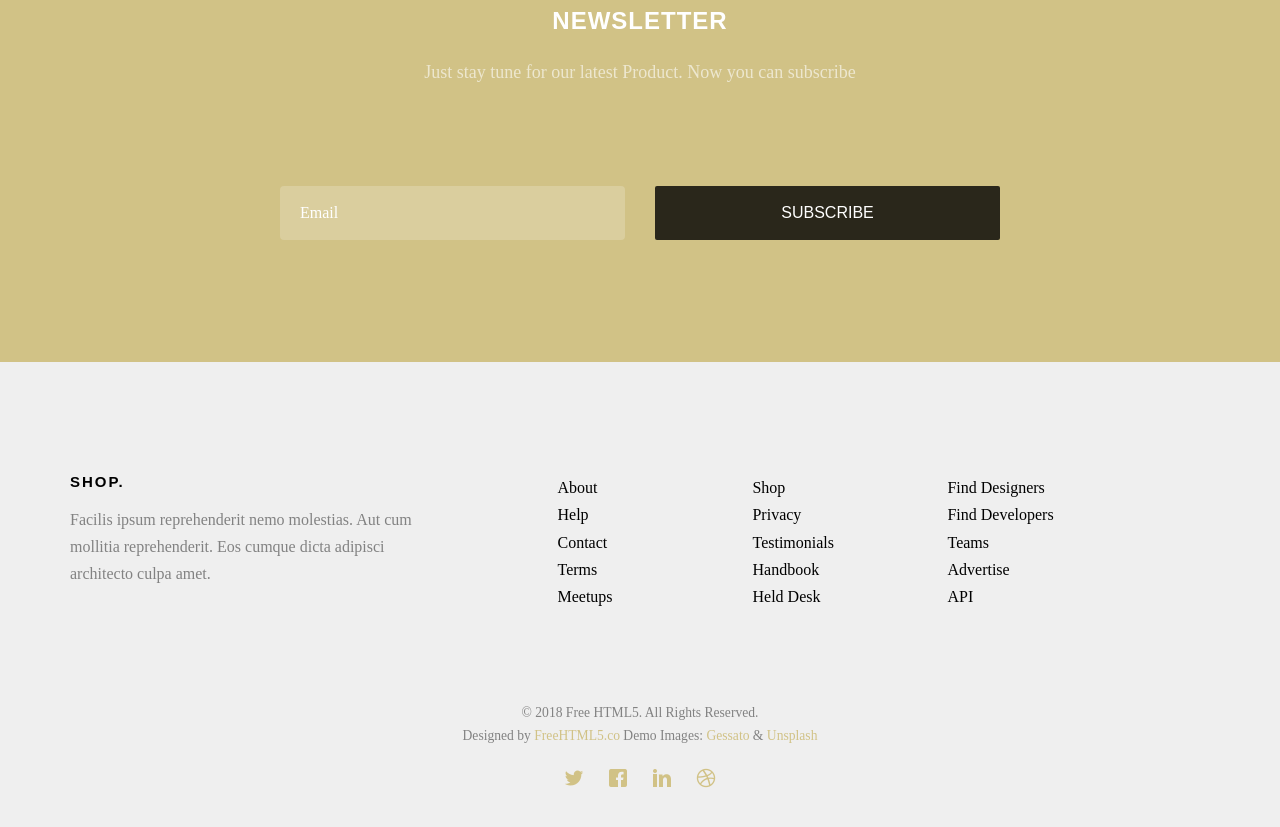
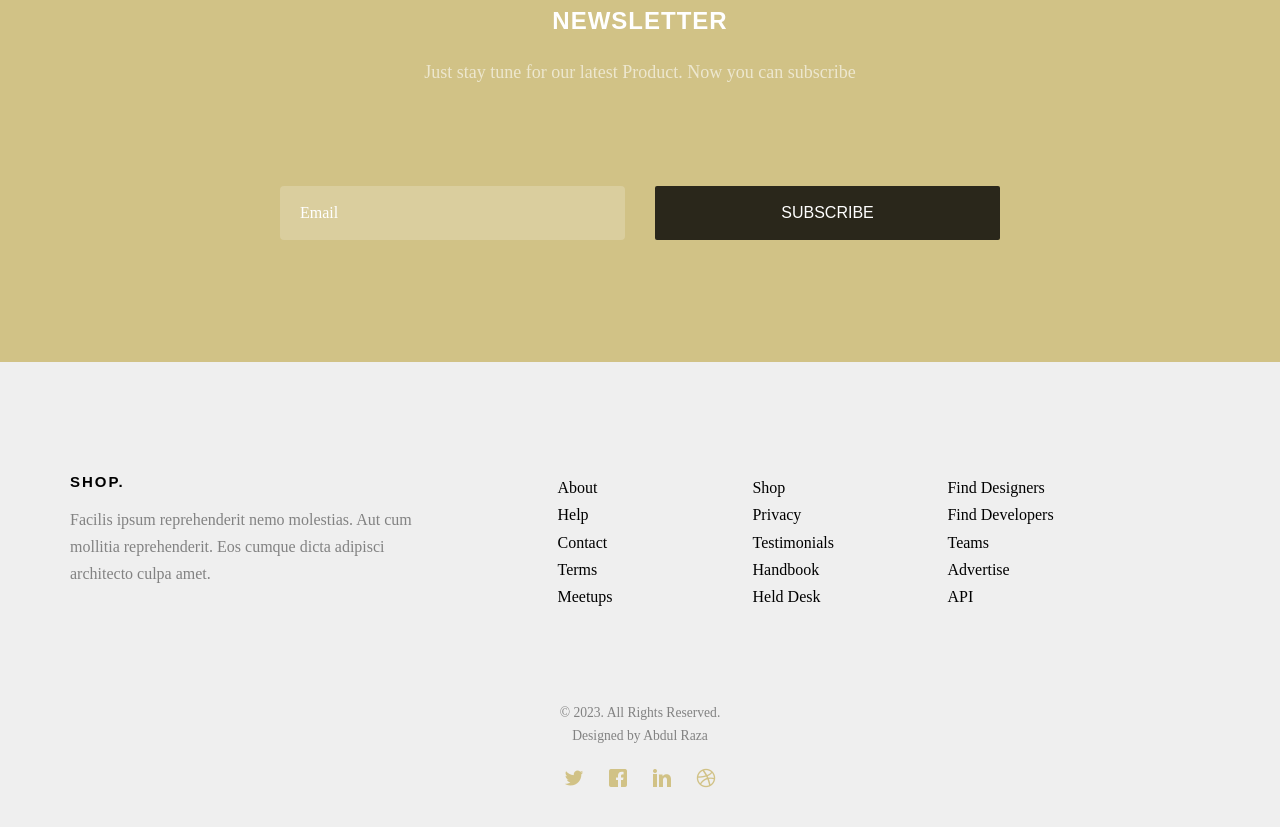
Before and after one commit to RAZA-ki/tecno, a plain HTML site: page index.html in a window 1280 px wide. Shown: the part 4270-5097 px from the top of the page. Drawn offline with Linux system fonts and the light colour scheme; files whose address does not match are found by name.

Commit message:
Update index.html

```diff
--- a/index.html
+++ b/index.html
@@ -3,25 +3,13 @@
 	<head>
 	<meta charset="utf-8">
 	<meta http-equiv="X-UA-Compatible" content="IE=edge">
-	<title>Shop &mdash; Free Website Template, Free HTML5 Template by gettemplates.co</title>
+	<title>Shop &mdash;  Website Template HTML5 Template </title>
 	<meta name="viewport" content="width=device-width, initial-scale=1">
 	<meta name="description" content="Free HTML5 Website Template by gettemplates.co" />
 	<meta name="keywords" content="free website templates, free html5, free template, free bootstrap, free website template, html5, css3, mobile first, responsive" />
 	<meta name="author" content="gettemplates.co" />
 
-	<!--
-	//////////////////////////////////////////////////////
 
-	FREE HTML5 TEMPLATE
-	DESIGNED & DEVELOPED by FreeHTML5.co
-
-	Website: 		http://freehtml5.co/
-	Email: 			info@freehtml5.co
-	Twitter: 		http://twitter.com/fh5co
-	Facebook: 		https://www.facebook.com/fh5co
-
-	//////////////////////////////////////////////////////
-	 -->
 
   	<!-- Facebook and Twitter integration -->
 	<meta property="og:title" content=""/>
@@ -497,8 +485,8 @@
 			<div class="row copyright">
 				<div class="col-md-12 text-center">
 					<p>
-						<small class="block">&copy; 2018 Free HTML5. All Rights Reserved.</small>
-						<small class="block">Designed by <a href="http://freehtml5.co/" target="_blank">FreeHTML5.co</a> Demo Images: <a href="http://blog.gessato.com/" target="_blank">Gessato</a> &amp; <a href="http://unsplash.co/" target="_blank">Unsplash</a></small>
+						<small class="block">&copy; 2023. All Rights Reserved.</small>
+						<small class="block">Designed by Abdul Raza</small>
 					</p>
 					<p>
 						<ul class="fh5co-social-icons">
```
